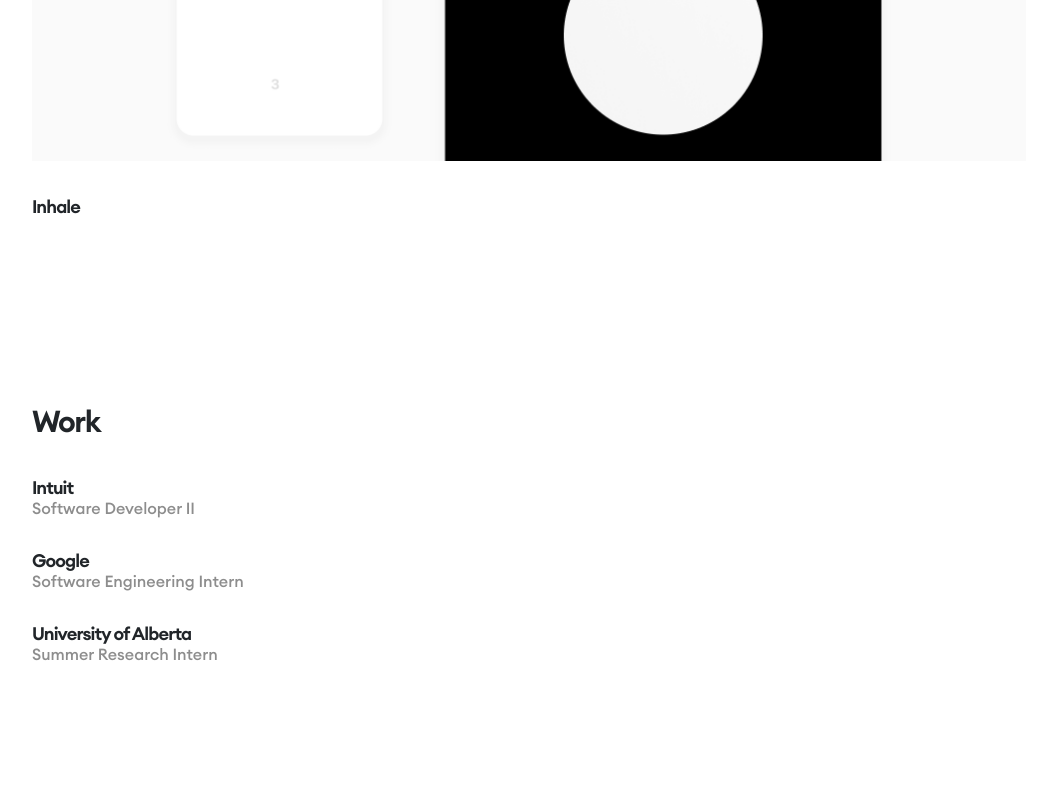
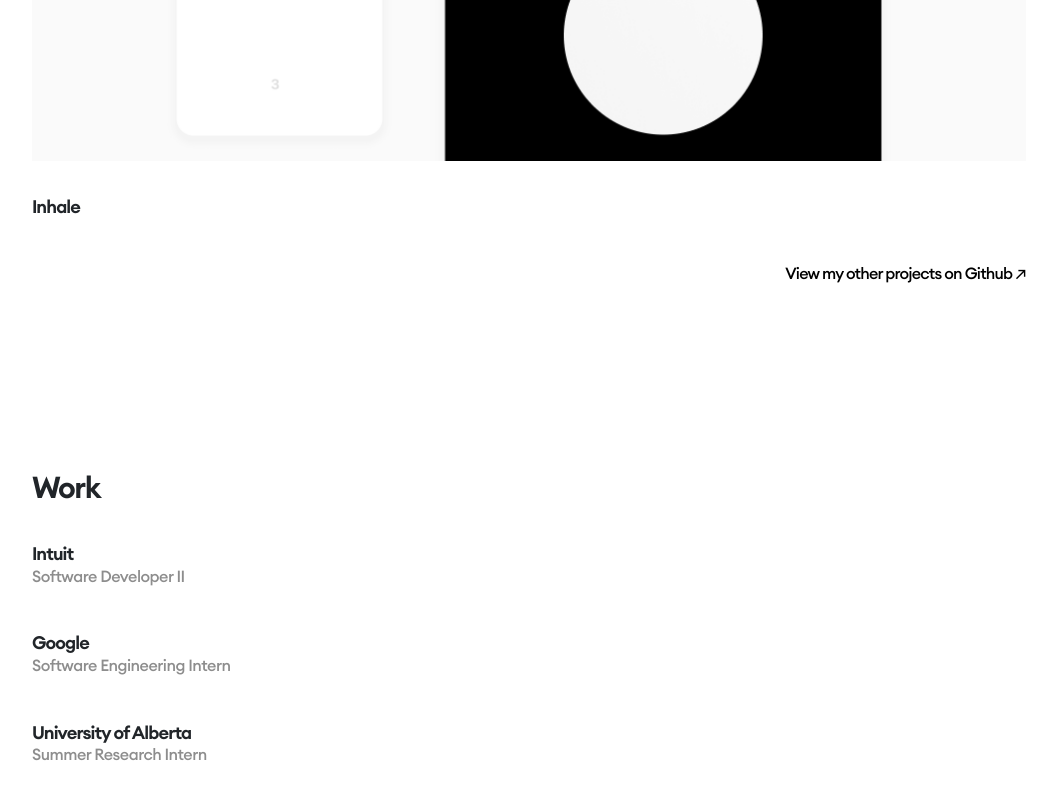
Before and after one commit to maharshmellow/maharsh.net, a Next.js app: page / in a window 1280 px wide. Shown: the part 1709-2509 px from the top of the page, without its empty margins (111-1168 px from the left). Built offline with nearby package versions, Linux system fonts and the light colour scheme; a web font is replaced by a local one.

Commit message:
view more projects link

```diff
--- a/components/layout.js
+++ b/components/layout.js
@@ -14,7 +14,7 @@
           <meta name="og:title" content={title || siteTitle} />
           <meta name="twitter:title" content={title || siteTitle} />
           <link rel="icon" type="image/png" href="/images/favicon.png" />
-          <meta name="viewport" content="width=device-width, initial-scale=1, shrink-to-fit=no"/>
+          <meta name="viewport" content="width=device-width, height=device-height, initial-scale=1, shrink-to-fit=no" />
           <meta name="description" content={description || siteDescription} />
           <meta name="og:description" content={description || siteDescription} />
           <meta name="twitter:description" content={description || siteDescription} />
--- a/pages/index.js
+++ b/pages/index.js
@@ -43,6 +43,14 @@
                 </Row>
               </Link>
 
+              <Row className="view-more-link">
+                <Col>
+                  <a href="https://www.github.com/maharshmellow">
+                    <h5>View my other projects on Github &#8599;</h5>
+                  </a>
+                </Col>
+              </Row>
+
             </Col>
           </Row>
 
@@ -54,7 +62,7 @@
                 <Row className="work-experience">
                   <Col>
                     <h4>Intuit</h4>
-                    <span className="job-title">Software Developer II</span>
+                    <h5>Software Developer II</h5>
                   </Col>
                 </Row>
               </Link>
@@ -63,7 +71,7 @@
                 <Row className="work-experience">
                   <Col>
                     <h4>Google</h4>
-                    <span className="job-title">Software Engineering Intern</span>
+                    <h5>Software Engineering Intern</h5>
                   </Col>
                 </Row>
               </Link>
@@ -72,7 +80,7 @@
                 <Row className="work-experience">
                   <Col>
                     <h4>University of Alberta</h4>
-                    <span className="job-title">Summer Research Intern</span>
+                    <h5>Summer Research Intern</h5>
                   </Col>
                 </Row>
               </Link>
--- a/styles/global.scss
+++ b/styles/global.scss
@@ -213,10 +213,34 @@
             line-height: 5px;
             cursor: pointer;
 
-            .job-title {
+            h4 {
+                margin-bottom: 4px;
+            }
+
+            h5 {
                 color: #8d8d8d;
-                font-weight: 500;
+                margin-top: 0px;
+                letter-spacing: -0.5px;
             }
+        }
+    }
+
+    .view-more-link {
+        margin-top: 20px;
+        text-align: center;
+
+        a {
+            color: black;
+            font-weight: bold;
+            text-decoration: none;
+
+            &:hover {
+                text-decoration: none;
+            }
+        }
+
+        @media screen and (min-width: 576px) {
+            float: right;
         }
     }
 
@@ -225,8 +249,7 @@
         margin-right: auto;
         margin-left: auto;
 
-        p,li,a,em,
-        .yellow-card {
+        p, li, a, em {
             font-family: "Inter", -apple-system, BlinkMacSystemFont, Segoe UI, Roboto, sans-serif;
             color: #2E2E2E;
             line-height: 160%;
@@ -256,8 +279,6 @@
         h2 {
             margin-top: 100px;
         }
-
-
 
         h3 {
             margin-top: 40px;
```
